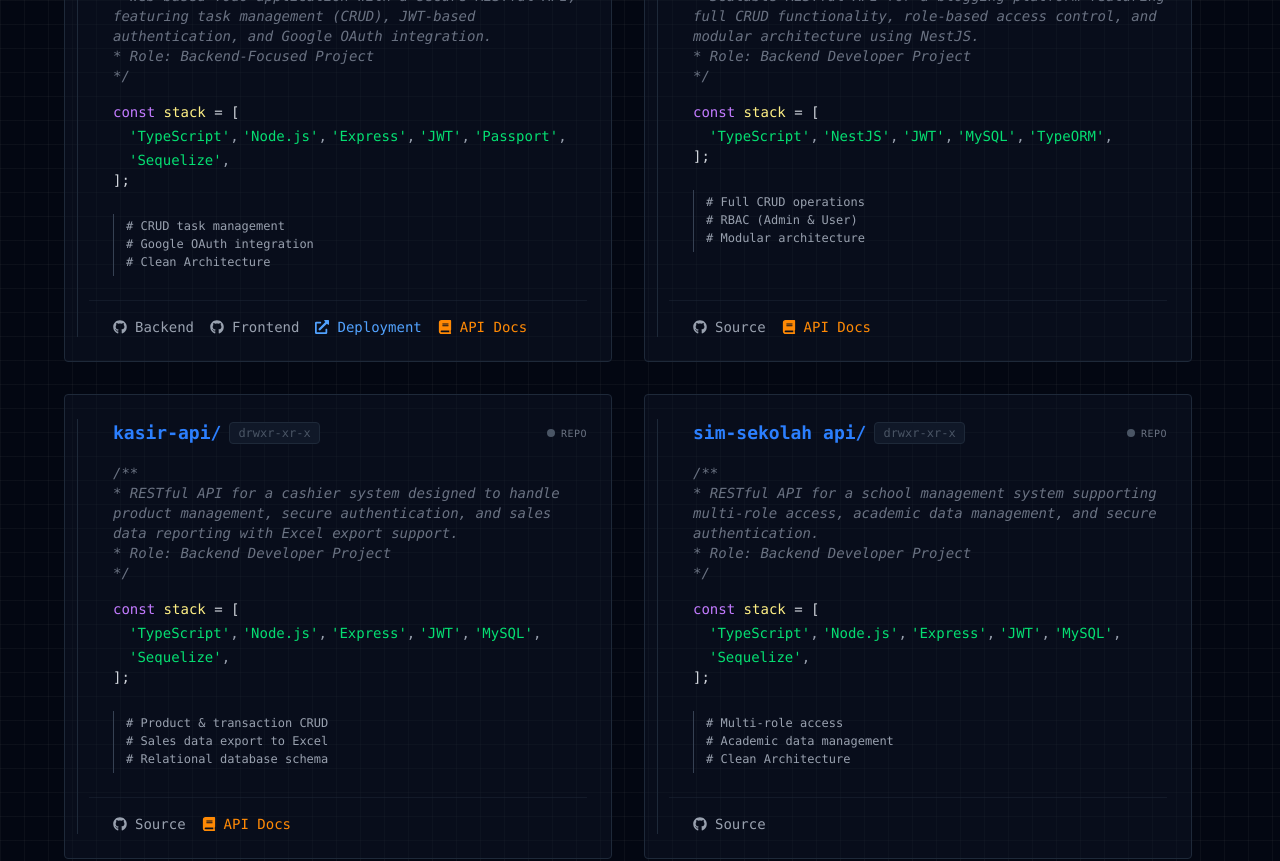
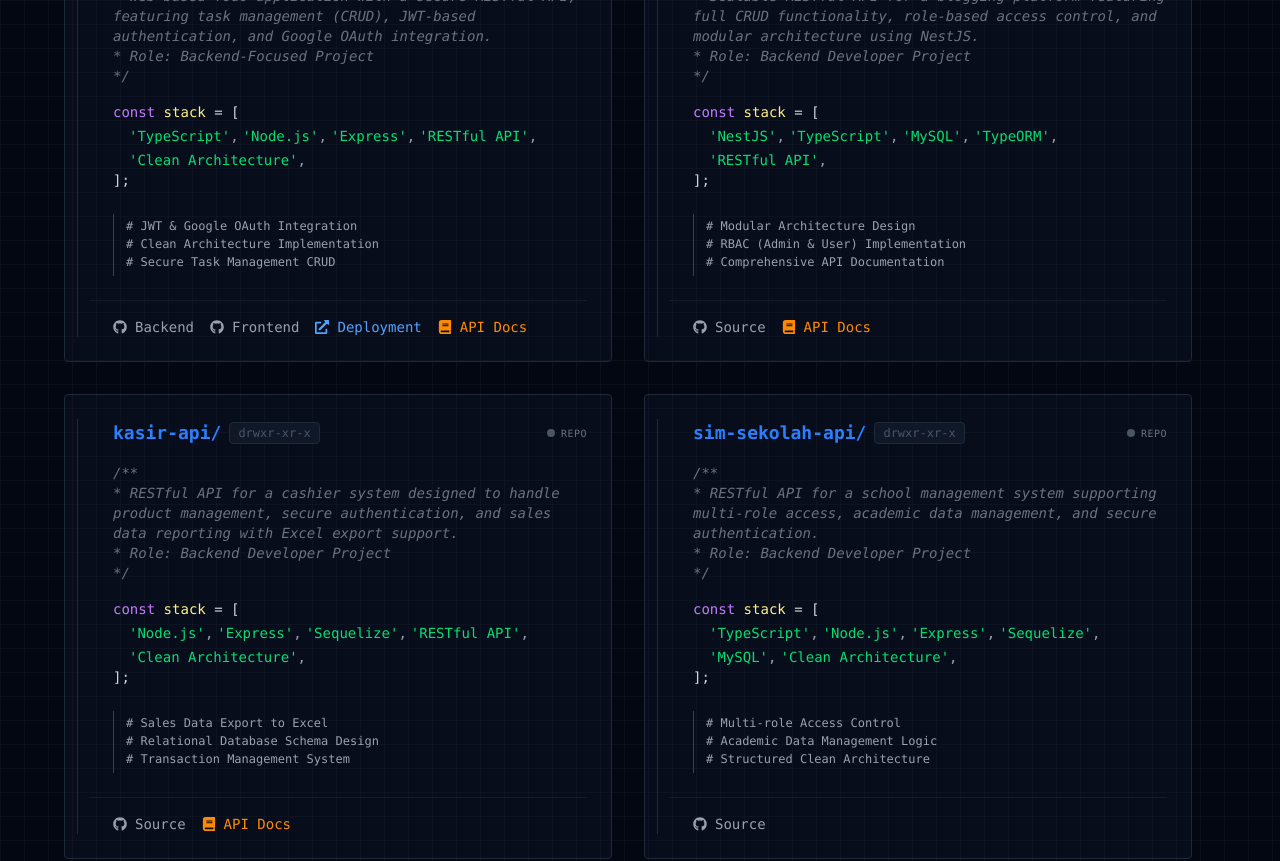
Before and after one commit to ardhisparahita/portfolio, a React (Vite) app: page / in a window 1280 px wide. Shown: the part 2400-3261 px from the top of the page. Built offline with nearby package versions, Linux system fonts and the light colour scheme.

Commit message:
feat:add restful and mvc on project

```diff
--- a/src/Pages/Project.tsx
+++ b/src/Pages/Project.tsx
@@ -30,11 +30,17 @@ const projects: Project[] = [
     role: "Backend-Focused Project",
     description:
       "Web-based Todo application with a secure RESTful API, featuring task management (CRUD), JWT-based authentication, and Google OAuth integration.",
-    tech: ["TypeScript", "Node.js", "Express", "JWT", "Passport", "Sequelize"],
+    tech: [
+      "TypeScript",
+      "Node.js",
+      "Express",
+      "RESTful API",
+      "Clean Architecture",
+    ],
     highlights: [
-      "CRUD task management",
-      "Google OAuth integration",
-      "Clean Architecture",
+      "JWT & Google OAuth Integration",
+      "Clean Architecture Implementation",
+      "Secure Task Management CRUD",
     ],
     github: {
       backend: "https://github.com/ardhisparahita/todo-backend",
@@ -48,11 +54,11 @@ const projects: Project[] = [
     role: "Backend Developer Project",
     description:
       "Scalable RESTful API for a blogging platform featuring full CRUD functionality, role-based access control, and modular architecture using NestJS.",
-    tech: ["TypeScript", "NestJS", "JWT", "MySQL", "TypeORM"],
+    tech: ["NestJS", "TypeScript", "MySQL", "TypeORM", "RESTful API"],
     highlights: [
-      "Full CRUD operations",
-      "RBAC (Admin & User)",
-      "Modular architecture",
+      "Modular Architecture Design",
+      "RBAC (Admin & User) Implementation",
+      "Comprehensive API Documentation",
     ],
     github: "https://github.com/ardhisparahita/blog-nest",
     demo: null,
@@ -63,26 +69,39 @@ const projects: Project[] = [
     role: "Backend Developer Project",
     description:
       "RESTful API for a cashier system designed to handle product management, secure authentication, and sales data reporting with Excel export support.",
-    tech: ["TypeScript", "Node.js", "Express", "JWT", "MySQL", "Sequelize"],
+    tech: [
+      "Node.js",
+      "Express",
+      "Sequelize",
+      "RESTful API",
+      "Clean Architecture",
+    ],
     highlights: [
-      "Product & transaction CRUD",
-      "Sales data export to Excel",
-      "Relational database schema",
+      "Sales Data Export to Excel",
+      "Relational Database Schema Design",
+      "Transaction Management System",
     ],
     github: "https://github.com/ardhisparahita/kasir",
     demo: null,
     apiDocs: "https://risol-api-docs.vercel.app",
   },
   {
-    title: "sim-sekolah api",
+    title: "sim-sekolah-api",
     role: "Backend Developer Project",
     description:
       "RESTful API for a school management system supporting multi-role access, academic data management, and secure authentication.",
-    tech: ["TypeScript", "Node.js", "Express", "JWT", "MySQL", "Sequelize"],
+    tech: [
+      "TypeScript",
+      "Node.js",
+      "Express",
+      "Sequelize",
+      "MySQL",
+      "Clean Architecture",
+    ],
     highlights: [
-      "Multi-role access",
-      "Academic data management",
-      "Clean Architecture",
+      "Multi-role Access Control",
+      "Academic Data Management Logic",
+      "Structured Clean Architecture",
     ],
     github: "https://github.com/ardhisparahita/SIM-SEKOLAH/",
     demo: null,
@@ -92,12 +111,12 @@ const projects: Project[] = [
     title: "ecommerce-microservice",
     role: "Backend Architect",
     description:
-      "Microservice architecture for ecommerce platform using RabbitMQ.",
-    tech: ["Go", "RabbitMQ", "Redis", "Docker"],
+      "Microservice architecture for ecommerce platform using RabbitMQ to handle asynchronous communication between services.",
+    tech: ["Go", "RabbitMQ", "Redis", "Docker", "Microservices"],
     highlights: [
-      "Event-driven architecture",
-      "High scalability",
-      "Containerized",
+      "Event-driven Architecture",
+      "High Scalability Design",
+      "Service Containerization",
     ],
     github: "#",
     demo: null,
@@ -120,13 +139,10 @@ const Projects: React.FC = () => {
 
   const handleShowLess = () => {
     setVisibleCount(INITIAL_LIMIT);
-
     const section = document.getElementById("projects");
-
     if (section) {
       const yOffset = -100;
       const y = section.getBoundingClientRect().top + window.scrollY + yOffset;
-
       window.scrollTo({ top: y, behavior: "smooth" });
     }
   };
@@ -136,7 +152,7 @@ const Projects: React.FC = () => {
       id="projects"
       className="bg-gray-950 text-gray-300 font-mono py-24 relative overflow-hidden"
     >
-      <div className="absolute inset-0 bg-[linear-gradient(to_right,#80808012_1px,transparent_1px),linear-gradient(to_bottom,#80808012_1px,transparent_1px)] bg-size-[24px_24px]"></div>
+      <div className="absolute inset-0 bg-[linear-gradient(to_right,#80808012_1px,transparent_1px),linear-gradient(to_bottom,#80808012_1px,transparent_1px)] bg-[size:24px_24px]"></div>
 
       <div className="max-w-6xl mx-auto w-full px-6 xl:pl-0 xl:pr-6 relative z-10">
         <div className="mb-12 flex items-center gap-3 text-sm md:text-base font-bold border-b border-gray-800 pb-4">
```
